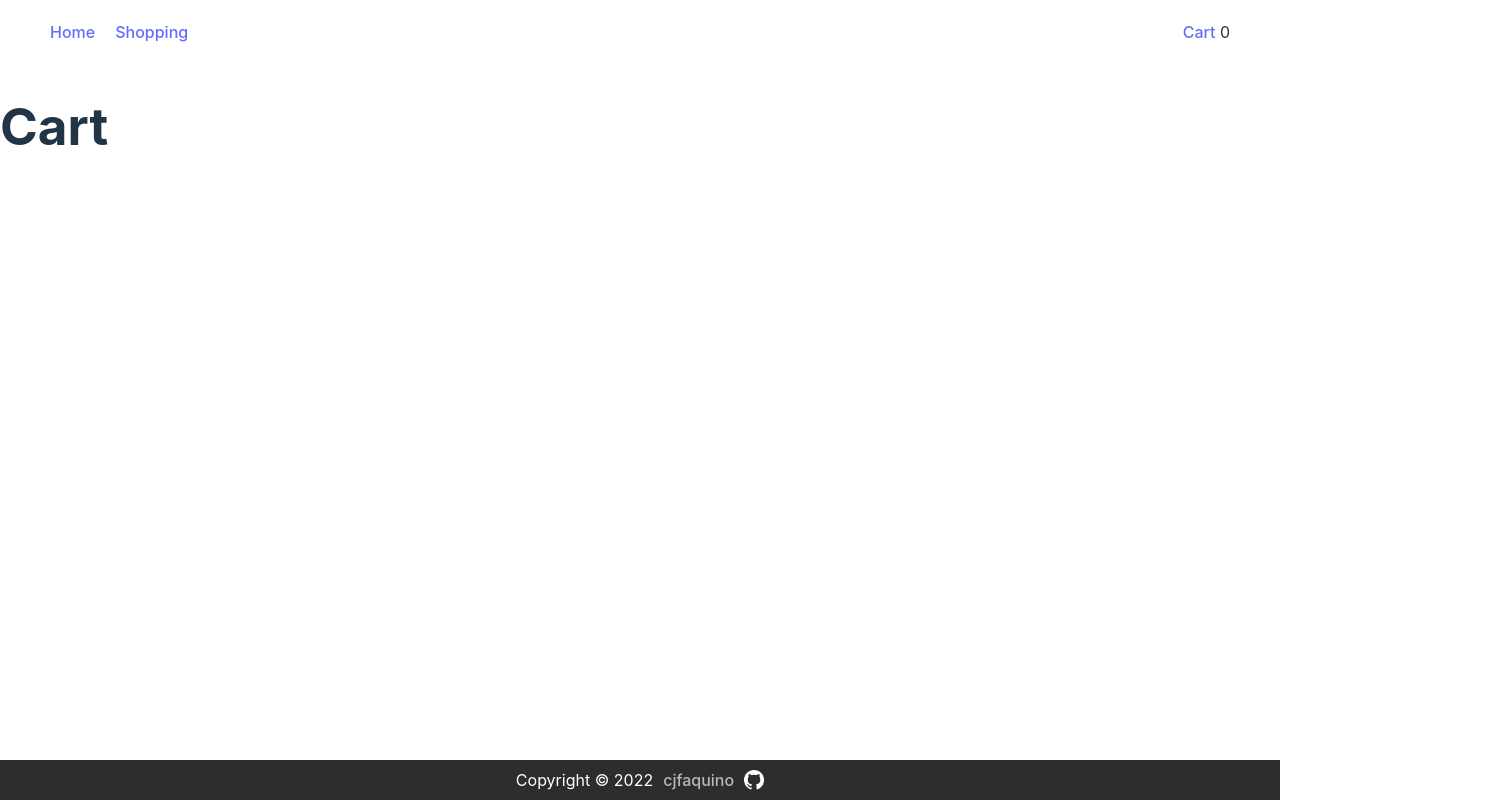
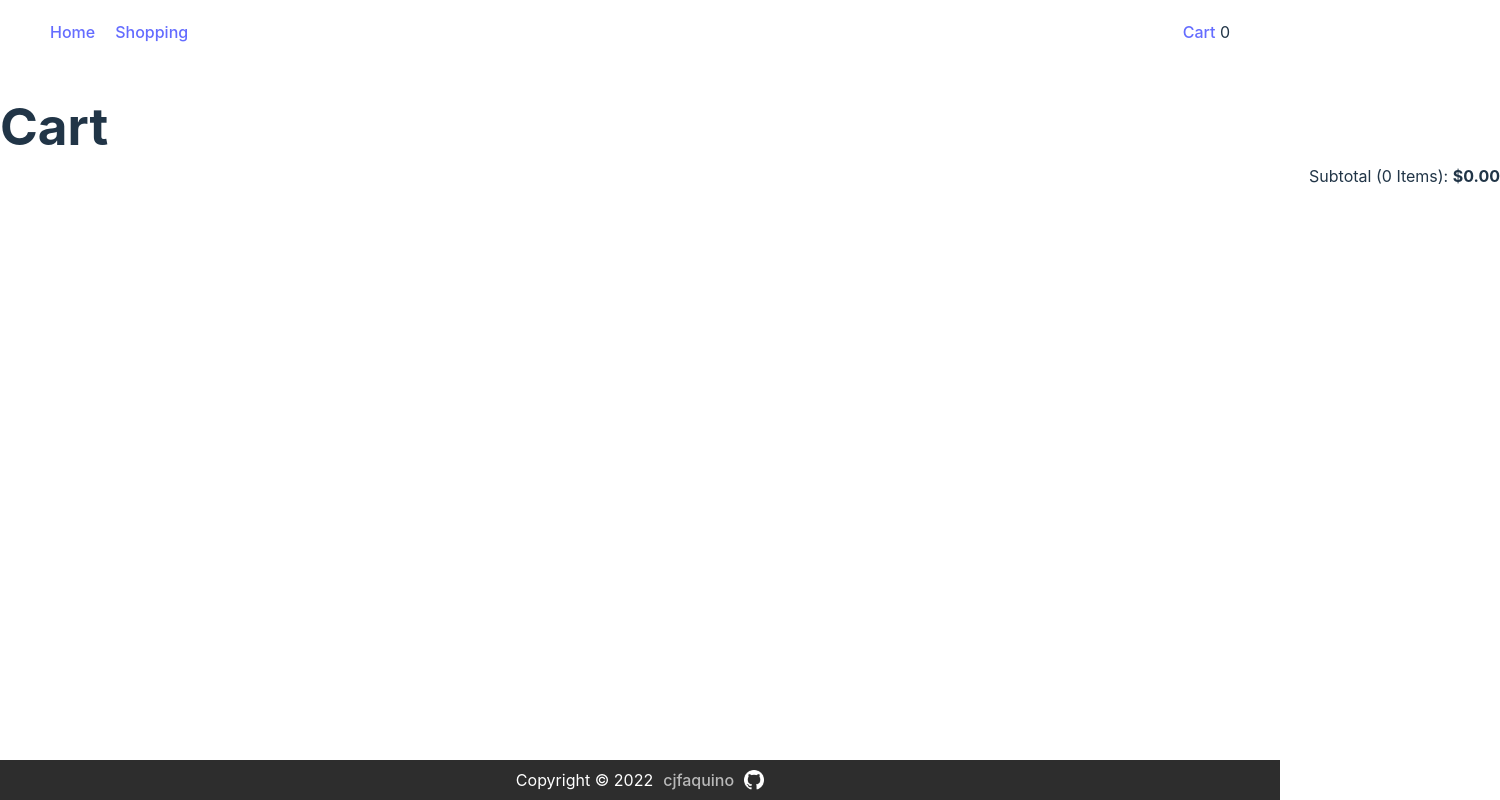
Before and after one commit to cjfaquino/shopping-cart, a React (Vite) app: page /shop/cart in a window 1280 px wide. Shown: the whole page, 1500 px wide, since content can reach past the window. Built offline with nearby package versions, Linux system fonts and the light colour scheme.

Commit message:
style Cart page

```diff
--- a/src/App.css
+++ b/src/App.css
@@ -21,7 +21,7 @@ nav ul {
   list-style: none;
 }
 
-nav .cart {
+.nav-cart {
   margin-left: auto;
   margin-right: 0;
 }
@@ -52,7 +52,8 @@ nav .cart {
 }
 
 .image-card,
-.detail-image-card {
+.detail-image-card,
+.cart-item-img-container {
   background-color: rgb(255, 255, 255);
   display: flex;
   justify-content: center;
@@ -67,7 +68,8 @@ nav .cart {
 }
 
 .item-card img,
-.detail-image-card img {
+.detail-image-card img,
+.cart-item-img-container img {
   max-width: 100%;
   max-height: 100%;
   object-fit: cover;
@@ -127,3 +129,38 @@ nav .cart {
   cursor: text;
   text-align: center;
 }
+
+.cart {
+  width: 1500px;
+  margin: 0 auto;
+  display: grid;
+  grid-template-rows: 100px;
+}
+
+.cart-item-img-container {
+  height: 150px;
+  width: 150px;
+  padding: 10px;
+}
+
+.cart-item {
+  display: grid;
+  grid-template-columns: 150px 1fr 300px;
+  grid-template-rows: 200px;
+  align-items: center;
+  gap: 30px;
+}
+
+.cart-item-price,
+.cart-subtotal {
+  text-align: right;
+}
+
+.cart-item-price,
+.subtotal-price {
+  font-weight: 700;
+}
+
+.cart-subtotal {
+  margin-bottom: 50px;
+}
--- a/src/App.jsx
+++ b/src/App.jsx
@@ -55,7 +55,13 @@ const App = () => {
           />
           <Route
             path='cart'
-            element={<Cart handleCart={{ addToCart }} cart={cart} />}
+            element={
+              <Cart
+                handleCart={{ addToCart }}
+                cart={cart}
+                totalQ={getQuantity()}
+              />
+            }
           />
         </Route>
       </Routes>
--- a/src/components/Cart.jsx
+++ b/src/components/Cart.jsx
@@ -1,22 +1,43 @@
 import React from 'react';
 import PropTypes from 'prop-types';
 
-const Cart = ({ cart }) => (
-  <div>
+const Cart = ({ cart, totalQ }) => {
+  const totalP = () => {
+    let sum = 0;
+    cart.forEach((obj) => {
+      sum += obj.item.price * obj.quantity;
+    });
+    return sum;
+  };
+
+  return (
+    <div className='cart'>
       <h1>Cart</h1>
+      <div className='cart-items'>
         {cart.map((product) => {
           const { item, quantity } = product;
-      const { id, title, price } = item;
+          const { id, title, price, image } = item;
           return (
-        <div key={id}>
-          <div>{title}</div>
-          <div>{price}</div>
-          <div>{quantity}</div>
+            <div key={id} className='cart-item'>
+              <div className='cart-item-img-container'>
+                <img className='cart-item-img' src={image} alt={title} />
+              </div>
+              <div className='cart-item-info'>
+                <div className='cart-item-title'>{title}</div>
+                <div className='cart-item-quantity'>Qty: {quantity}</div>
+              </div>
+              <div className='cart-item-price'>${price.toFixed(2)}</div>
             </div>
           );
         })}
       </div>
+      <div className='cart-subtotal'>
+        Subtotal (<span className='subtotal-quantity'>{totalQ} Items</span>):{' '}
+        <span className='subtotal-price'>${totalP().toFixed(2)}</span>
+      </div>
+    </div>
   );
+};
 
 Cart.propTypes = {
   cart: PropTypes.arrayOf(
@@ -35,6 +56,7 @@ Cart.propTypes = {
       quantity: PropTypes.number,
     })
   ),
+  totalQ: PropTypes.number.isRequired,
 };
 
 Cart.defaultProps = {
--- a/src/components/MyNav.jsx
+++ b/src/components/MyNav.jsx
@@ -12,7 +12,7 @@ const MyNav = ({ quantity }) => (
         <li>
           <Link to='/shop'>Shopping</Link>
         </li>
-        <li className='cart'>
+        <li className='nav-cart'>
           <Link to='/shop/cart'>Cart</Link>{' '}
           <span className='number'>{quantity}</span>
         </li>
```
Lines whose indentation alone changed are shown as unchanged.
